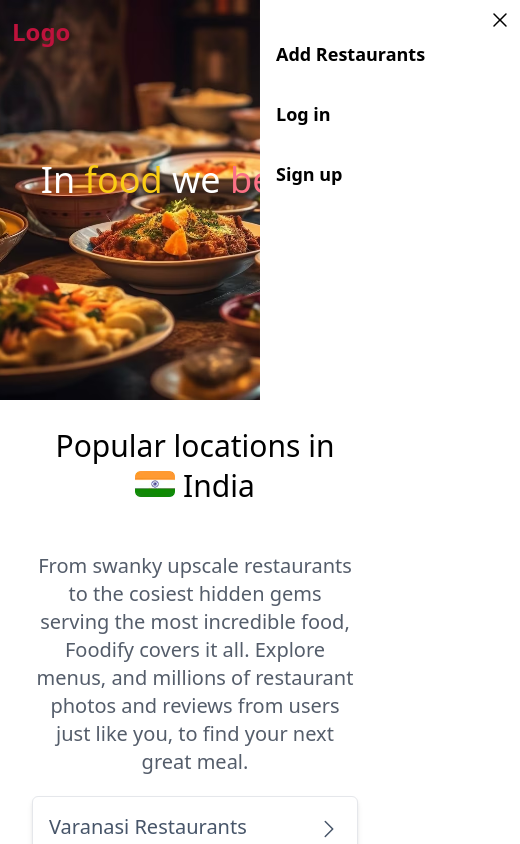
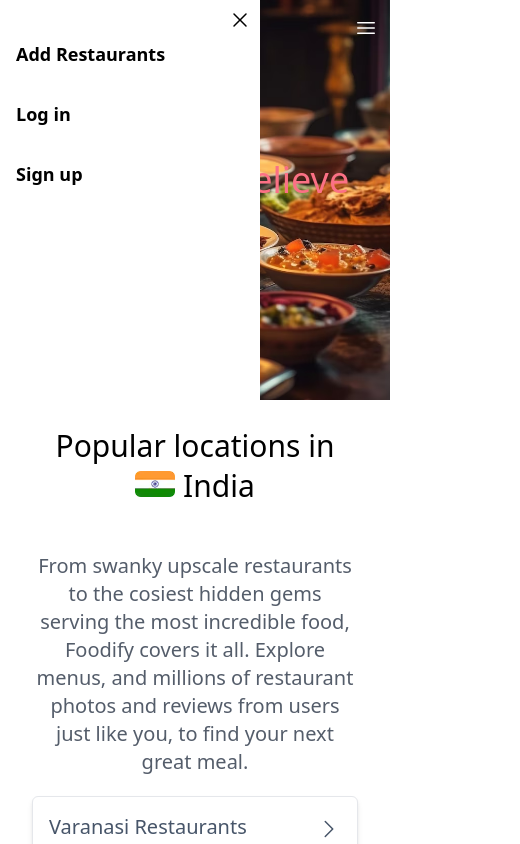
Before and after one commit to ayu-sh-kr/foodify, an Angular app: page / in a window 390 px wide. Both pictures are taken after a click on the element 366 px from the left and 32 px from the top of the page. Shown: the top 844 px of the page, 520 px wide, since content can reach past the window. Built offline with nearby package versions, Linux system fonts and the light colour scheme.

Commit message:
sidebar refactoring

```diff
--- a/src/app/landing/landing-header/landing-header.component.html
+++ b/src/app/landing/landing-header/landing-header.component.html
@@ -15,7 +15,7 @@
         </div>
     </div>
 
-    <div class="absolute transition-all duration-500 ease-in-out transform translate-x-0 md:hidden w-1/2 p-2 h-full bg-white text-black z-20" [hidden]="side" #sidebar>
+    <div class="absolute transition-all duration-[2s] ease-in-out transform translate-x-44 md:hidden w-1/2 p-2 h-full bg-white text-black z-20" [hidden]="side" #sidebar>
         <div class="flex justify-end w-full cursor-pointer" (click)="openSide()">
             <svg xmlns="http://www.w3.org/2000/svg" viewBox="0 0 24 24" fill="currentColor" class="w-6 h-6">
                 <path fill-rule="evenodd" d="M5.47 5.47a.75.75 0 0 1 1.06 0L12 10.94l5.47-5.47a.75.75 0 1 1 1.06 1.06L13.06 12l5.47 5.47a.75.75 0 1 1-1.06 1.06L12 13.06l-5.47 5.47a.75.75 0 0 1-1.06-1.06L10.94 12 5.47 6.53a.75.75 0 0 1 0-1.06Z" clip-rule="evenodd" />
--- a/src/app/landing/landing-header/landing-header.component.ts
+++ b/src/app/landing/landing-header/landing-header.component.ts
@@ -25,9 +25,9 @@ export class LandingHeaderComponent {
 
     @ViewChild('sidebar') sidebar!: ElementRef;
 
-    sidebarOpen = "absolute transition-all duration-500 ease-in-out transform translate-x-full md:hidden w-2/3 sm:w-1/2 p-2 h-full  bg-white text-black z-20";
+    sidebarOpen = "absolute transition-all duration-[2s] ease-in-out transform translate-x-0 md:hidden w-2/3 sm:w-1/2 p-2 h-full  bg-white text-black z-20";
 
-    sidebarClose = "absolute transition-all duration-500 ease-in-out transform -translate-x-full md:hidden w-2/3 sm:w-1/2 p-2 h-full bg-white text-black z-20";
+    sidebarClose = "absolute transition-all duration-[2s] ease-in-out transform -translate-x-full md:hidden w-1/2 p-2 h-full bg-white text-black z-20";
 
 
     openLogin() {
```
